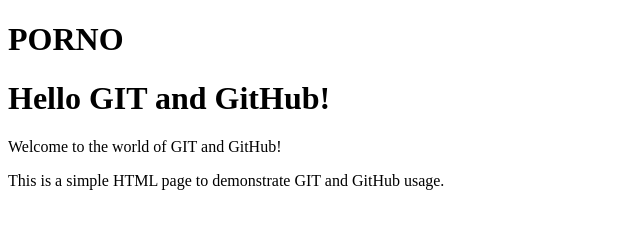
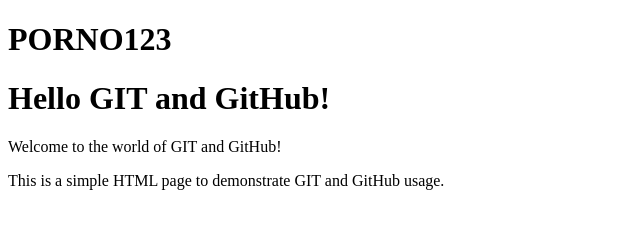
Before and after one commit to YuriyTereikovskyi/GITPROBA, a plain HTML site: page index.html in a window 1280 px wide. Shown: the full height of the page, 0-640 px from the left. Drawn offline with Linux system fonts and the light colour scheme.

Commit message:
commit 5

```diff
--- a/index.html
+++ b/index.html
@@ -6,7 +6,7 @@
     <title>Document</title>
 </head>
 <body>
-    <h1>PORNO</h1>
+    <h1>PORNO123</h1>
     <h1>Hello GIT and GitHub!</h1>
     <p>Welcome to the world of GIT and GitHub!</p>
     <p>This is a simple HTML page to demonstrate GIT and GitHub usage.</p>
```
